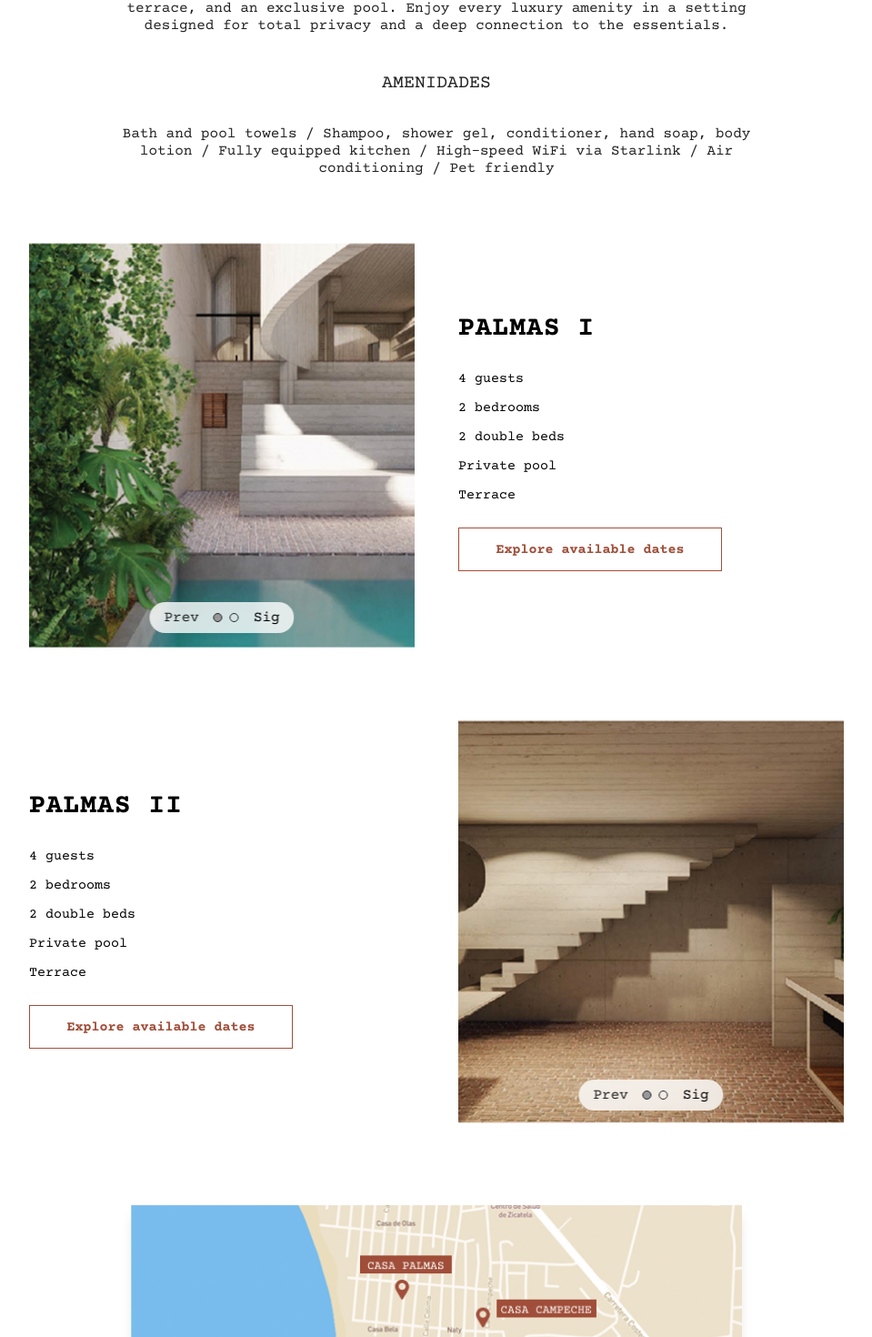
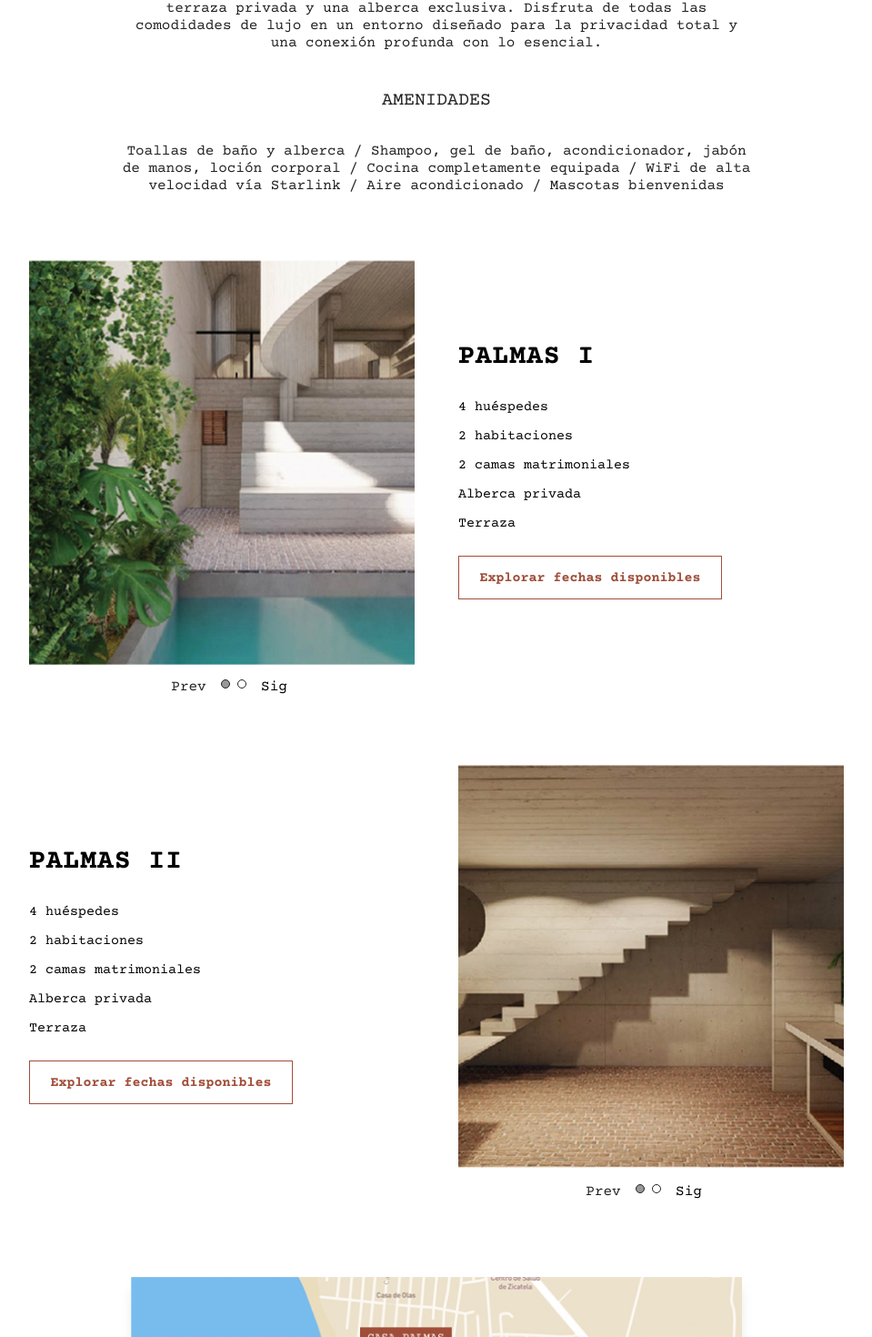
Before and after one commit to alexissahagun1/Zicatela-Landing-Page, a Next.js app: page /casa-palmas in a window 1280 px wide. Shown: the part 813-2283 px from the top of the page at 91% size, without its empty margins (160-1119 px from the left). Built offline with nearby package versions, Linux system fonts and the light colour scheme.

Commit message:
fixed prev and sig buttons in both languages and some bug fixes

```diff
--- a/app/casa-campeche/page.tsx
+++ b/app/casa-campeche/page.tsx
@@ -8,11 +8,43 @@ import AmenitiesSection from "../components/AmenitiesSection";
 import PropertyGallery from "../components/PropertyGallery";
 import PropertyCarousel from "../components/PropertyCarousel";
 import MapSection from "../components/MapSection";
+import { useLanguage } from '../contexts/LanguageContext';
 
 export default function CasaCampechePage() {
-  const title = "Casa Campeche I and II";
-  const description = "Casa Campeche is a stylish duplex residence with a symmetrical and functional design. You can rent the entire house or each unit independently, as both are fully self-contained. The two spaces connect through a shared area featuring a private pool — perfect for soaking up the sun and the lush tropical surroundings. Ideal for groups or couples traveling together.";
-  const amenities = "Bath and pool towels / Shampoo, shower gel, conditioner, hand soap, body lotion / Fully equipped kitchen / High-speed WiFi via Starlink / Air conditioning / Pet friendly";
+  const { language } = useLanguage();
+
+  const content = {
+    es: {
+      title: "Casa Campeche I y II",
+      description: "Casa Campeche es una residencia dúplex elegante con un diseño simétrico y funcional. Puedes rentar toda la casa o cada unidad independientemente, ya que ambas son completamente autónomas. Los dos espacios se conectan a través de un área compartida que cuenta con una alberca privada — perfecta para disfrutar del sol y el exuberante entorno tropical. Ideal para grupos o parejas que viajan juntos.",
+      amenities: "Toallas de baño y alberca / Shampoo, gel de baño, acondicionador, jabón de manos, loción corporal / Cocina completamente equipada / WiFi de alta velocidad vía Starlink / Aire acondicionado / Mascotas bienvenidas",
+      features: {
+        guests: "4 huéspedes",
+        bedrooms: "2 habitaciones",
+        beds: "2 camas matrimoniales",
+        pool: "Alberca privada",
+        terrace: "Terraza"
+      },
+      connectionNote: "*Opción de conectarse con Campeche II por el área de la alberca.",
+      buttonText: "Explorar fechas disponibles"
+    },
+    en: {
+      title: "Casa Campeche I and II",
+      description: "Casa Campeche is a stylish duplex residence with a symmetrical and functional design. You can rent the entire house or each unit independently, as both are fully self-contained. The two spaces connect through a shared area featuring a private pool — perfect for soaking up the sun and the lush tropical surroundings. Ideal for groups or couples traveling together.",
+      amenities: "Bath and pool towels / Shampoo, shower gel, conditioner, hand soap, body lotion / Fully equipped kitchen / High-speed WiFi via Starlink / Air conditioning / Pet friendly",
+      features: {
+        guests: "4 guests",
+        bedrooms: "2 bedrooms",
+        beds: "2 double beds",
+        pool: "Private pool",
+        terrace: "Terrace"
+      },
+      connectionNote: "*Option to connect to Campeche II through the pool area.",
+      buttonText: "Explore available dates"
+    }
+  };
+
+  const currentContent = content[language];
 
   return (
     <div className="min-h-screen bg-white">
@@ -31,12 +63,12 @@ export default function CasaCampechePage() {
 
         {/* Property Header */}
         <PropertyHeader
-          title={title}
-          description={description}
+          title={currentContent.title}
+          description={currentContent.description}
         />
 
         {/* Amenities Section */}
-        <AmenitiesSection amenities={amenities} />
+        <AmenitiesSection amenities={currentContent.amenities} />
 
         {/* Property Carousels */}
         <div className="py-6 px-4 space-y-20">
@@ -52,14 +84,14 @@ export default function CasaCampechePage() {
               "Casa Campeche I Exterior"
             ]}
             features={[
-              "4 guests",
-              "2 bedrooms",
-              "2 double beds",
-              "Private pool",
-              "Terrace"
+              currentContent.features.guests,
+              currentContent.features.bedrooms,
+              currentContent.features.beds,
+              currentContent.features.pool,
+              currentContent.features.terrace
             ]}
-            connectionNote="*Option to connect to Campeche II through the pool area."
-            buttonText="Explore available dates"
+            connectionNote={currentContent.connectionNote}
+            buttonText={currentContent.buttonText}
             layout="image-left"
             onButtonClick={() => {
               // Handle button click - could navigate to booking page
@@ -79,14 +111,14 @@ export default function CasaCampechePage() {
               "Casa Campeche II Interior"
             ]}
             features={[
-              "4 guests",
-              "2 bedrooms",
-              "2 double beds",
-              "Private pool",
-              "Terrace"
+              currentContent.features.guests,
+              currentContent.features.bedrooms,
+              currentContent.features.beds,
+              currentContent.features.pool,
+              currentContent.features.terrace
             ]}
-            connectionNote="*Option to connect to Campeche I through the pool area."
-            buttonText="Explore available dates"
+            connectionNote={currentContent.connectionNote}
+            buttonText={currentContent.buttonText}
             layout="image-right"
             onButtonClick={() => {
               // Handle button click - could navigate to booking page
--- a/app/casa-palmas/page.tsx
+++ b/app/casa-palmas/page.tsx
@@ -8,11 +8,41 @@ import AmenitiesSection from "../components/AmenitiesSection";
 import PropertyGallery from "../components/PropertyGallery";
 import PropertyCarousel from "../components/PropertyCarousel";
 import MapSection from "../components/MapSection";
+import { useLanguage } from '../contexts/LanguageContext';
 
 export default function CasaPalmasPage() {
-  const title = "Casa Palmas I and II";
-  const description = "Casa Palmas offers a serene retreat that captures the essence of La Punta, Zicatela. With brutalist architecture and tropical details, this residence invites relaxation through spacious interiors, a private terrace, and an exclusive pool. Enjoy every luxury amenity in a setting designed for total privacy and a deep connection to the essentials.";
-  const amenities = "Bath and pool towels / Shampoo, shower gel, conditioner, hand soap, body lotion / Fully equipped kitchen / High-speed WiFi via Starlink / Air conditioning / Pet friendly";
+  const { language } = useLanguage();
+
+  const content = {
+    es: {
+      title: "Casa Palmas I y II",
+      description: "Casa Palmas ofrece un retiro sereno que captura la esencia de La Punta, Zicatela. Con arquitectura brutalista y detalles tropicales, esta residencia invita a la relajación a través de interiores espaciosos, una terraza privada y una alberca exclusiva. Disfruta de todas las comodidades de lujo en un entorno diseñado para la privacidad total y una conexión profunda con lo esencial.",
+      amenities: "Toallas de baño y alberca / Shampoo, gel de baño, acondicionador, jabón de manos, loción corporal / Cocina completamente equipada / WiFi de alta velocidad vía Starlink / Aire acondicionado / Mascotas bienvenidas",
+      features: {
+        guests: "4 huéspedes",
+        bedrooms: "2 habitaciones",
+        beds: "2 camas matrimoniales",
+        pool: "Alberca privada",
+        terrace: "Terraza"
+      },
+      buttonText: "Explorar fechas disponibles"
+    },
+    en: {
+      title: "Casa Palmas I and II",
+      description: "Casa Palmas offers a serene retreat that captures the essence of La Punta, Zicatela. With brutalist architecture and tropical details, this residence invites relaxation through spacious interiors, a private terrace, and an exclusive pool. Enjoy every luxury amenity in a setting designed for total privacy and a deep connection to the essentials.",
+      amenities: "Bath and pool towels / Shampoo, shower gel, conditioner, hand soap, body lotion / Fully equipped kitchen / High-speed WiFi via Starlink / Air conditioning / Pet friendly",
+      features: {
+        guests: "4 guests",
+        bedrooms: "2 bedrooms",
+        beds: "2 double beds",
+        pool: "Private pool",
+        terrace: "Terrace"
+      },
+      buttonText: "Explore available dates"
+    }
+  };
+
+  const currentContent = content[language];
 
   return (
     <div className="min-h-screen bg-white">
@@ -31,12 +61,12 @@ export default function CasaPalmasPage() {
 
         {/* Property Header */}
         <PropertyHeader
-          title={title}
-          description={description}
+          title={currentContent.title}
+          description={currentContent.description}
         />
 
         {/* Amenities Section */}
-        <AmenitiesSection amenities={amenities} />
+        <AmenitiesSection amenities={currentContent.amenities} />
 
         {/* Property Carousels */}
         <div className="py-6 px-4 space-y-20">
@@ -52,14 +82,14 @@ export default function CasaPalmasPage() {
               "Casa Palmas I Exterior"
             ]}
             features={[
-              "4 guests",
-              "2 bedrooms",
-              "2 double beds",
-              "Private pool",
-              "Terrace"
+              currentContent.features.guests,
+              currentContent.features.bedrooms,
+              currentContent.features.beds,
+              currentContent.features.pool,
+              currentContent.features.terrace
             ]}
             connectionNote=""
-            buttonText="Explore available dates"
+            buttonText={currentContent.buttonText}
             layout="image-left"
             onButtonClick={() => {
               // Handle button click - could navigate to booking page
@@ -79,14 +109,14 @@ export default function CasaPalmasPage() {
               "Casa Palmas II Interior"
             ]}
             features={[
-              "4 guests",
-              "2 bedrooms",
-              "2 double beds",
-              "Private pool",
-              "Terrace"
+              currentContent.features.guests,
+              currentContent.features.bedrooms,
+              currentContent.features.beds,
+              currentContent.features.pool,
+              currentContent.features.terrace
             ]}
             connectionNote=""
-            buttonText="Explore available dates"
+            buttonText={currentContent.buttonText}
             layout="image-right"
             onButtonClick={() => {
               // Handle button click - could navigate to booking page
--- a/app/components/AccommodationSection.tsx
+++ b/app/components/AccommodationSection.tsx
@@ -106,7 +106,7 @@ export default function AccommodationSection() {
                      className="w-[22px] h-[16px]"
                    />
                  </div>
-                 <span className="text-teal-600 text-base lg:text-lg uppercase">
+                 <span className="text-base lg:text-lg uppercase" style={{ color: '#4C86A0' }}>
                    {amenity.text}
                  </span>
                </div>
--- a/app/components/PropertyCarousel.tsx
+++ b/app/components/PropertyCarousel.tsx
@@ -61,7 +61,7 @@ export default function PropertyCarousel({
 
   return (
     <div className="relative w-full max-w-4xl mx-auto">
-      <div className={`flex flex-col lg:flex-row gap-8 lg:gap-12 ${
+      <div className={`flex flex-col lg:flex-row gap-2 lg:gap-12 ${
         isImageLeft ? "lg:flex-row" : "lg:flex-row-reverse"
       }`}>
 
@@ -76,46 +76,46 @@ export default function PropertyCarousel({
               priority
             />
           </div>
+        </div>
 
-          {/* Navigation Controls */}
-          <div className="absolute bottom-4 left-1/2 transform -translate-x-1/2 flex items-center gap-4 bg-white/80 backdrop-blur-sm px-4 py-2 rounded-full">
-            {/* Previous Button */}
+        {/* Content Section */}
+        <div className="w-full lg:w-1/2 flex flex-col justify-center">
+          <div className="space-y-6">
+            {/* Navigation Controls - Mobile only, above title */}
+            <div className="flex justify-center items-center space-x-4 lg:hidden">
               <button
                 onClick={goToPrevious}
-              className="text-[#222222] hover:text-[#A04E39] transition-colors font-['Courier_Prime'] text-base leading-[18px]"
+                className="relative w-[39px] h-[18px] disabled:opacity-50 disabled:cursor-not-allowed transition-opacity"
               >
+                <span className="font-courier font-normal text-base leading-[18px] text-[#222222]">
                   {currentNavText.prev}
+                </span>
               </button>
 
-            {/* Dots */}
-            <div className="flex items-center gap-2">
+              {/* Navigation dots */}
+              <div className="flex space-x-2">
                 {images.map((_, index) => (
                   <button
                     key={index}
                     onClick={() => goToSlide(index)}
-                  className={`w-2.5 h-2.5 rounded-full border border-[#222222] transition-colors ${
-                    index === currentImageIndex
-                      ? "bg-[#98989A] border-[#222222]"
-                      : "bg-transparent hover:bg-[#98989A]/50"
+                    className={`w-[10px] h-[10px] rounded-full border border-[#222222] transition-colors ${
+                      index === currentImageIndex ? 'bg-[#98989A]' : 'bg-transparent'
                     }`}
                     aria-label={`Go to slide ${index + 1}`}
                   />
                 ))}
               </div>
 
-            {/* Next Button */}
               <button
                 onClick={goToNext}
-              className="text-[#000000] hover:text-[#A04E39] transition-colors font-['Courier_Prime'] text-base leading-[18px]"
+                className="relative w-[29px] h-[18px] disabled:opacity-50 disabled:cursor-not-allowed transition-opacity"
               >
+                <span className="font-courier font-normal text-base leading-[18px] text-black">
                   {currentNavText.next}
+                </span>
               </button>
             </div>
-        </div>
 
-        {/* Content Section */}
-        <div className="w-full lg:w-1/2 flex flex-col justify-center">
-          <div className="space-y-6">
             {/* Title */}
             <h2 className="text-2xl md:text-3xl font-bold text-[#000000] font-['Courier_Prime'] uppercase tracking-wide">
               {title}
@@ -153,6 +153,91 @@ export default function PropertyCarousel({
           </div>
         </div>
       </div>
+
+      {/* Navigation Controls - Desktop only, centered with image based on layout */}
+      <div className="hidden lg:flex justify-center items-center mt-3 space-x-4">
+        {isImageLeft ? (
+          // Image is on the left, navigation should be on the left
+          <>
+            <div className="w-full lg:w-1/2 flex justify-center">
+              <div className="flex items-center space-x-4">
+                <button
+                  onClick={goToPrevious}
+                  className="relative w-[39px] h-[18px] disabled:opacity-50 disabled:cursor-not-allowed transition-opacity"
+                >
+                  <span className="font-courier font-normal text-base leading-[18px] text-[#222222]">
+                    {currentNavText.prev}
+                  </span>
+                </button>
+
+                {/* Navigation dots */}
+                <div className="flex space-x-2">
+                  {images.map((_, index) => (
+                    <button
+                      key={index}
+                      onClick={() => goToSlide(index)}
+                      className={`w-[10px] h-[10px] rounded-full border border-[#222222] transition-colors ${
+                        index === currentImageIndex ? 'bg-[#98989A]' : 'bg-transparent'
+                      }`}
+                      aria-label={`Go to slide ${index + 1}`}
+                    />
+                  ))}
+                </div>
+
+                <button
+                  onClick={goToNext}
+                  className="relative w-[29px] h-[18px] disabled:opacity-50 disabled:cursor-not-allowed transition-opacity"
+                >
+                  <span className="font-courier font-normal text-base leading-[18px] text-black">
+                    {currentNavText.next}
+                  </span>
+                </button>
+              </div>
+            </div>
+            <div className="hidden lg:block lg:w-1/2"></div>
+          </>
+        ) : (
+          // Image is on the right, navigation should be on the right
+          <>
+            <div className="hidden lg:block lg:w-1/2"></div>
+            <div className="w-full lg:w-1/2 flex justify-center">
+              <div className="flex items-center space-x-4">
+                <button
+                  onClick={goToPrevious}
+                  className="relative w-[39px] h-[18px] disabled:opacity-50 disabled:cursor-not-allowed transition-opacity"
+                >
+                  <span className="font-courier font-normal text-base leading-[18px] text-[#222222]">
+                    {currentNavText.prev}
+                  </span>
+                </button>
+
+                {/* Navigation dots */}
+                <div className="flex space-x-2">
+                  {images.map((_, index) => (
+                    <button
+                      key={index}
+                      onClick={() => goToSlide(index)}
+                      className={`w-[10px] h-[10px] rounded-full border border-[#222222] transition-colors ${
+                        index === currentImageIndex ? 'bg-[#98989A]' : 'bg-transparent'
+                      }`}
+                      aria-label={`Go to slide ${index + 1}`}
+                    />
+                  ))}
+                </div>
+
+                <button
+                  onClick={goToNext}
+                  className="relative w-[29px] h-[18px] disabled:opacity-50 disabled:cursor-not-allowed transition-opacity"
+                >
+                  <span className="font-courier font-normal text-base leading-[18px] text-black">
+                    {currentNavText.next}
+                  </span>
+                </button>
+              </div>
+            </div>
+          </>
+        )}
+      </div>
     </div>
   );
 }
```
Also changed, not shown: app/components/NavigationBar.tsx (+16 -16 lines). Lines whose indentation alone changed are shown as unchanged.
